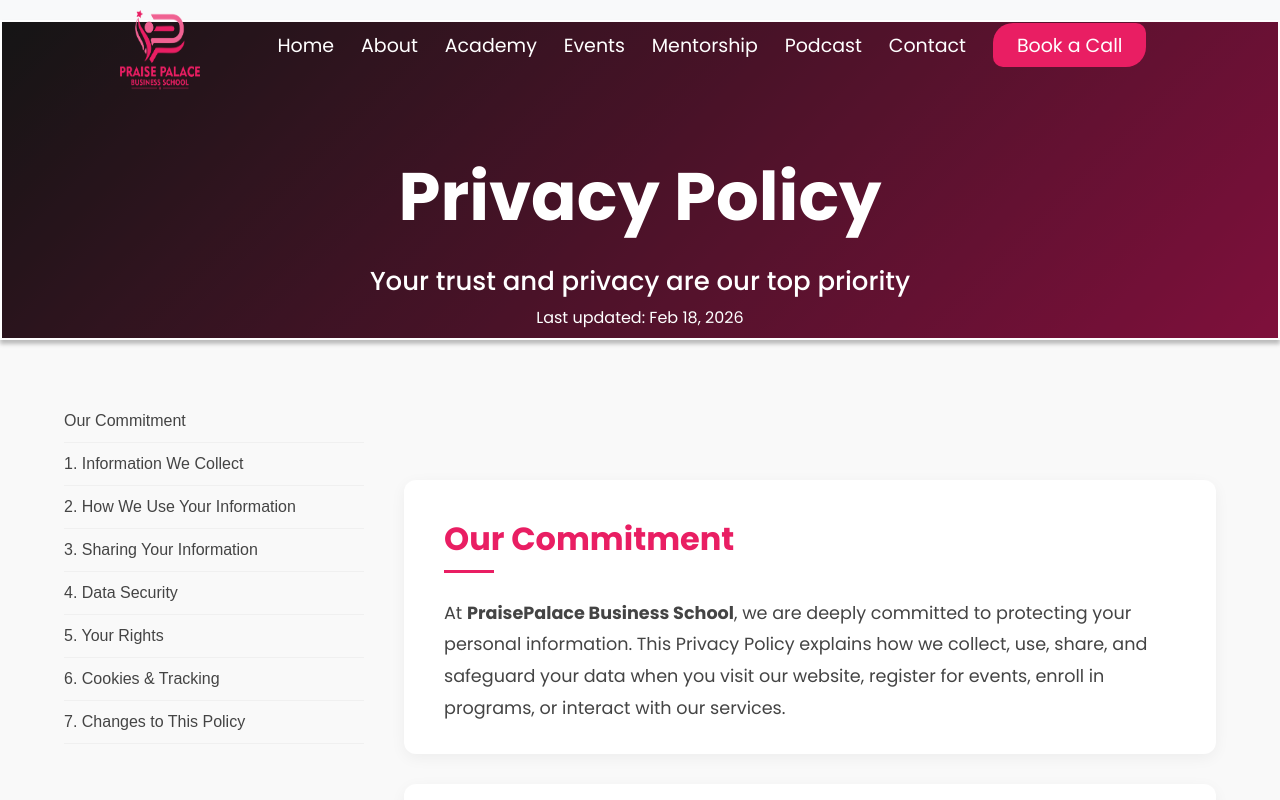
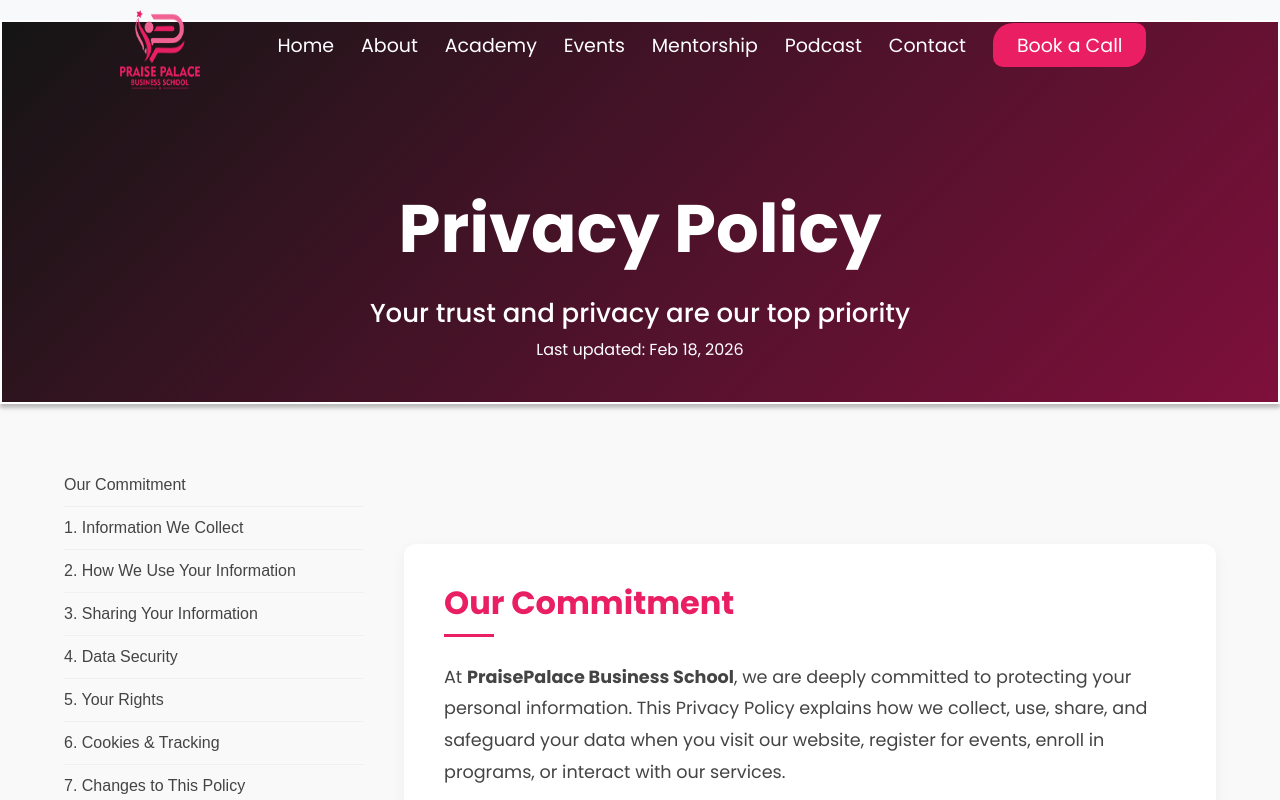
Before and after one commit to Oyindamola-Ashabi/PraisePalaceBusinessSchool, a React (Vite) app: page /privacy-policy in a window 1280 px wide. Shown: the top 800 px of the page. Built offline with nearby package versions, Linux system fonts and the light colour scheme.

Commit message:
my first commit

```diff
--- a/src/pages/privacy/PrivacyPolicy.css
+++ b/src/pages/privacy/PrivacyPolicy.css
@@ -3,7 +3,7 @@
 
 /* HERO */
 .privacy-hero {
-  height: 40vh;
+  height: 48vh;
   background: linear-gradient(135deg, #202020 0%, #c2185b 100%);
   display: flex; align-items: center; justify-content: center;
   text-align: center; color: white; position: relative;
```
